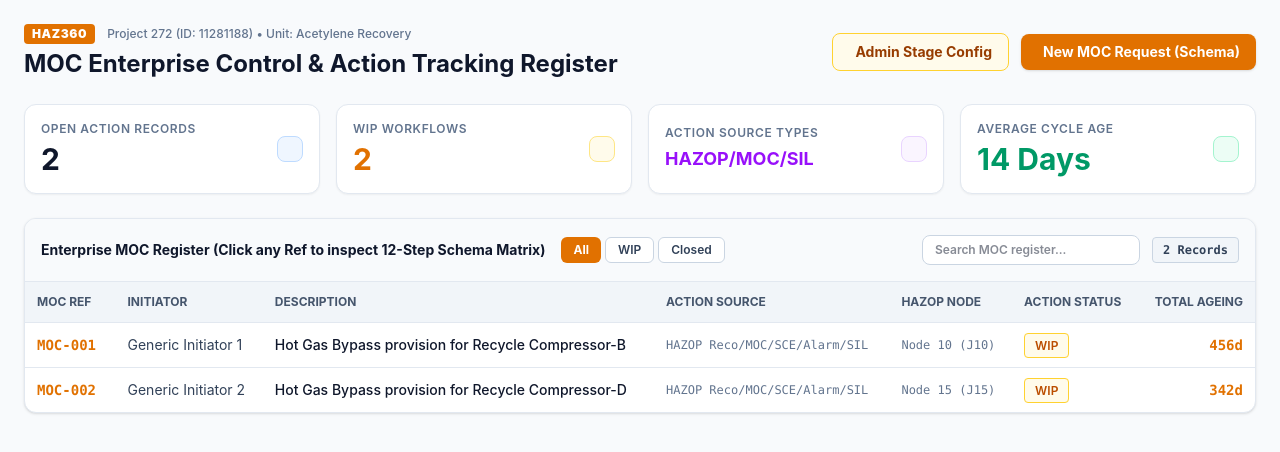
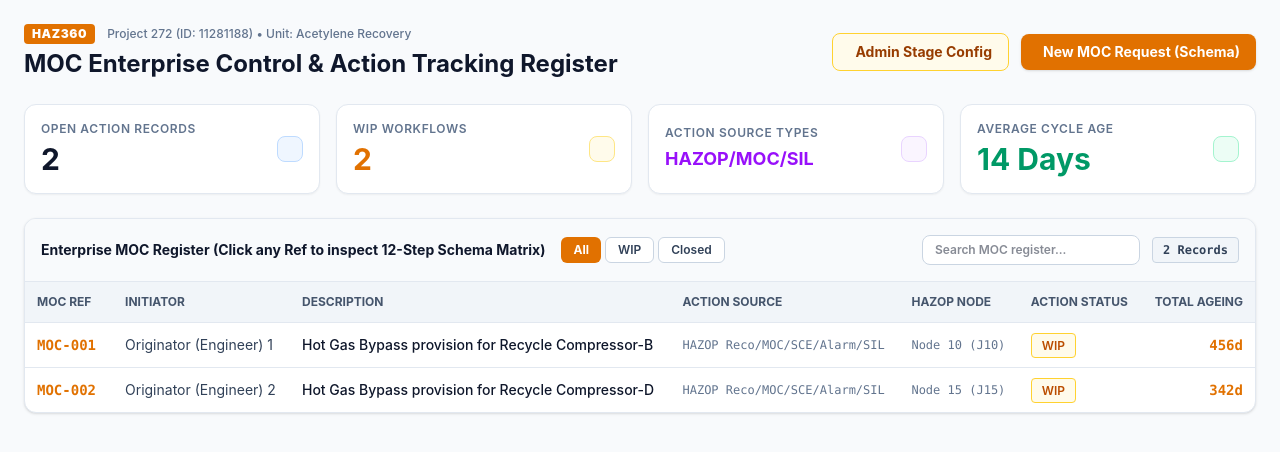
Before and after one commit to roger64s/moc-workflow-demo, a Next.js app: page /dashboard in a window 1280 px wide. Shown: the top 452 px of the page. Built offline with nearby package versions, Linux system fonts and the light colour scheme; no server answers; the database is empty.

Commit message:
Use originator labels in dashboard demo

```diff
--- a/src/app/dashboard/page.tsx
+++ b/src/app/dashboard/page.tsx
@@ -45,7 +45,7 @@ export default function DashboardPage() {
       id: 'moc-001',
       requestNumber: 'MOC-001',
       title: 'Hot Gas Bypass provision for Recycle Compressor-B',
-      initiatorId: 'Generic Initiator 1',
+      initiatorId: 'Originator (Engineer) 1',
       type: 'Permanent',
       node: 'Node 10 (J10)',
       actionSource: 'HAZOP Reco/MOC/SCE/Alarm/SIL',
@@ -68,7 +68,7 @@ export default function DashboardPage() {
       id: 'moc-002',
       requestNumber: 'MOC-002',
       title: 'Hot Gas Bypass provision for Recycle Compressor-D',
-      initiatorId: 'Generic Initiator 2',
+      initiatorId: 'Originator (Engineer) 2',
       type: 'Permanent',
       node: 'Node 15 (J15)',
       actionSource: 'HAZOP Reco/MOC/SCE/Alarm/SIL',
```
